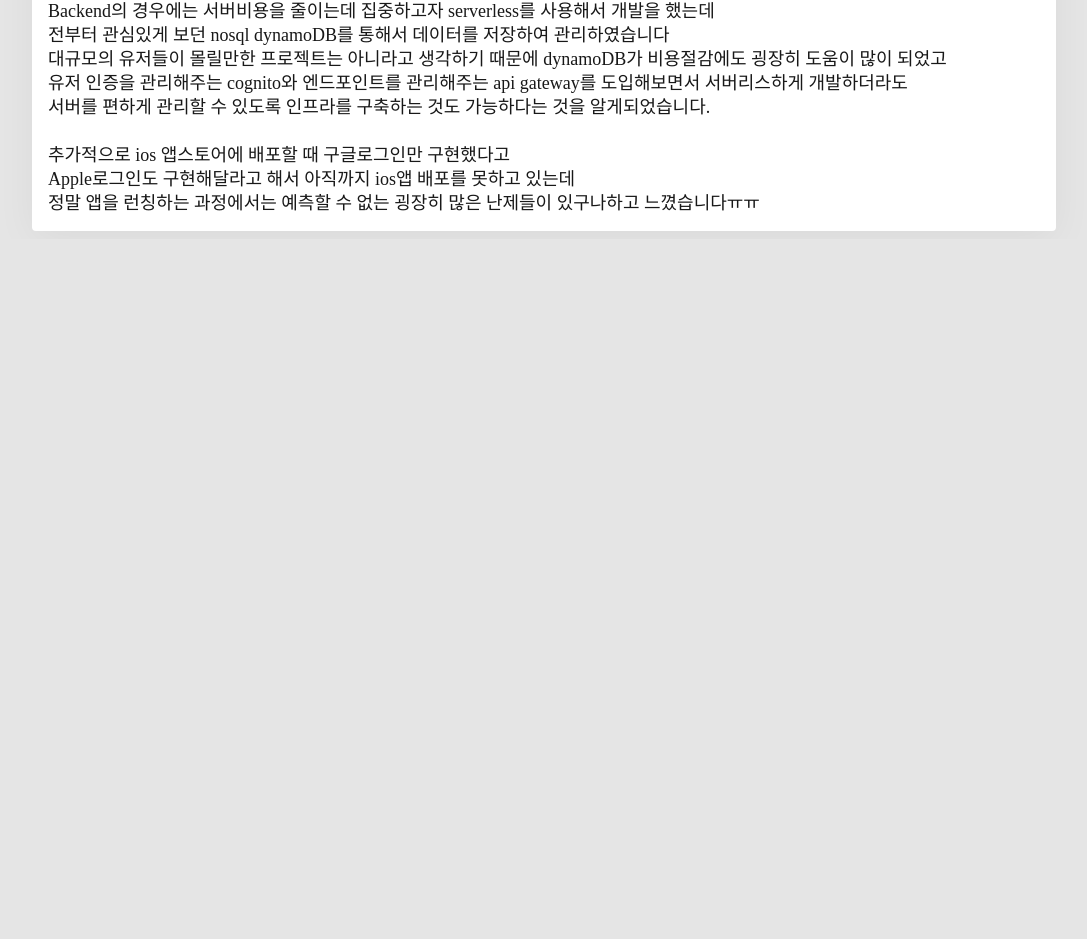
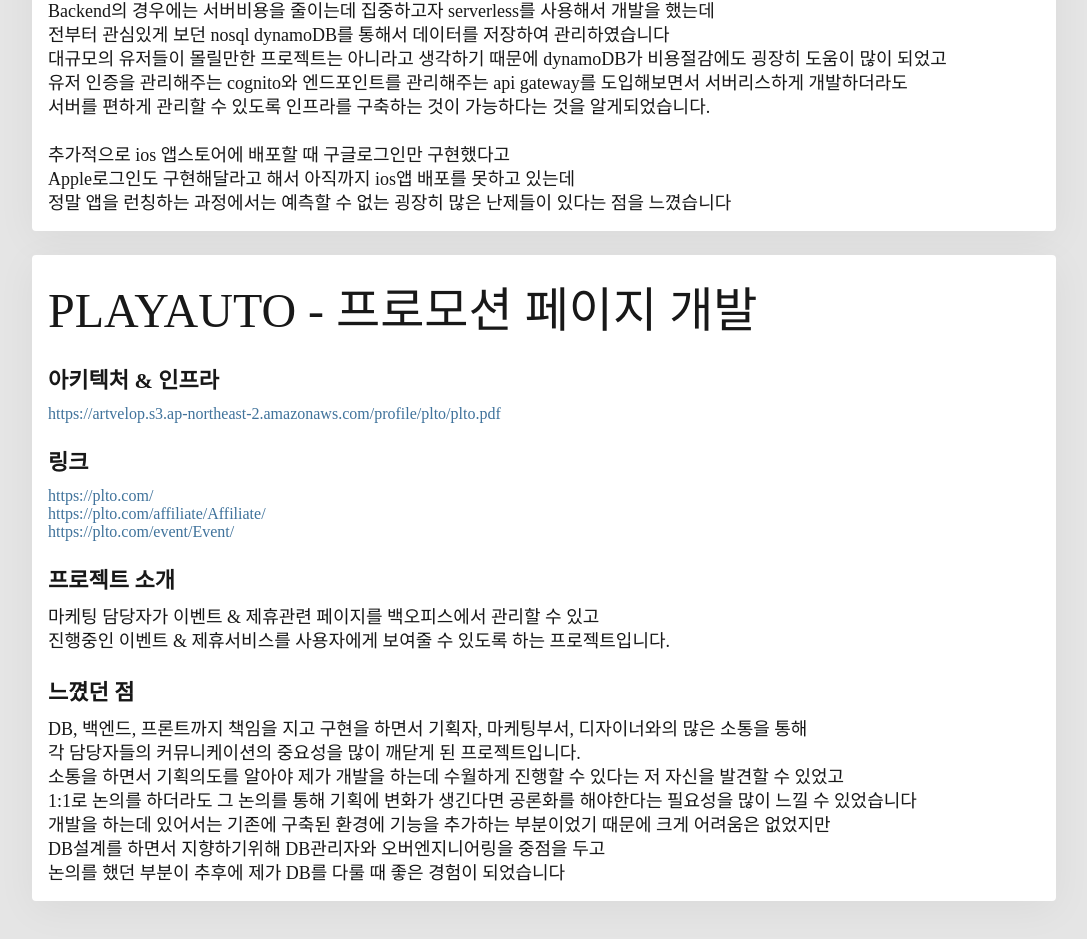
Before and after one commit to artvelop/portfolio, a React (Create React App) app: page / in a window 1280 px wide. Shown: the part 1491-2430 px from the top of the page, without its empty margins (96-1183 px from the left). Before the commit the page ends 1730 px from the top, so only its background shows below. Built offline with nearby package versions, Linux system fonts and the light colour scheme.

Commit message:
[ADD] 플토 프로젝트 추가

```diff
--- a/src/pages/intro/Intro.tsx
+++ b/src/pages/intro/Intro.tsx
@@ -2,6 +2,7 @@
 import { Container } from 'components/common';
 import { Profile } from './components';
 import { Project1 } from './components/Project1';
+import { Project2 } from './components/Project2';
 import styled from '@emotion/styled';
 
 const Intro = () => {
@@ -10,6 +11,9 @@
       <Profile />
       <Gap />
       <Project1 />
+      <Gap />
+      <Project2 />
+      <Footer />
     </Container>
   );
 };
@@ -18,4 +22,8 @@
   margin-top: 24px;
 `;
 
+const Footer = styled.div`
+  margin-top: 240px;
+`;
+
 export default Intro;
--- a/src/pages/intro/components/Project1/Project1.tsx
+++ b/src/pages/intro/components/Project1/Project1.tsx
@@ -116,7 +116,7 @@
           유저 인증을 관리해주는 cognito와 엔드포인트를 관리해주는 api gateway를
           도입해보면서 서버리스하게 개발하더라도
           <br />
-          서버를 편하게 관리할 수 있도록 인프라를 구축하는 것도 가능하다는 것을
+          서버를 편하게 관리할 수 있도록 인프라를 구축하는 것이 가능하다는 것을
           알게되었습니다.
           <br />
           <br />
@@ -127,7 +127,7 @@
           Apple로그인도 구현해달라고 해서 아직까지 ios앱 배포를 못하고 있는데
           <br />
           정말 앱을 런칭하는 과정에서는 예측할 수 없는 굉장히 많은 난제들이
-          있구나하고 느꼈습니다ㅠㅠ
+          있다는 점을 느꼈습니다
         </TyphoGraphy>
       </Content>
     </Wrapper>
--- /dev/null
+++ b/src/pages/intro/components/Project2/Project2.tsx
@@ -0,0 +1,114 @@
+import React from 'react';
+import { Wrapper, TyphoGraphy } from 'components/common';
+import { customColor } from 'constants/index';
+import styled from '@emotion/styled';
+
+export const Project2: React.FC = () => {
+  return (
+    <Wrapper>
+      <TyphoGraphy type="title" color={customColor.black}>
+        PLAYAUTO - 프로모션 페이지 개발
+      </TyphoGraphy>
+      <Content>
+        <TyphoGraphy
+          type="h2"
+          color={customColor.black}
+          fontHeight="48px"
+          fontWeight="800">
+          아키텍처 & 인프라
+        </TyphoGraphy>
+        <TyphoGraphy
+          color={customColor.hashtag}
+          pointer={true}
+          onClick={() =>
+            window.open(
+              'https://artvelop.s3.ap-northeast-2.amazonaws.com/profile/plto/plto.pdf',
+              '_blank',
+            )
+          }>
+          https://artvelop.s3.ap-northeast-2.amazonaws.com/profile/plto/plto.pdf
+        </TyphoGraphy>
+      </Content>
+      <Content>
+        <TyphoGraphy
+          type="h2"
+          color={customColor.black}
+          fontHeight="48px"
+          fontWeight="800">
+          링크
+        </TyphoGraphy>
+        <TyphoGraphy
+          color={customColor.hashtag}
+          pointer={true}
+          onClick={() => window.open('https://plto.com/', '_blank')}>
+          https://plto.com/
+        </TyphoGraphy>
+        <TyphoGraphy
+          color={customColor.hashtag}
+          pointer={true}
+          onClick={() =>
+            window.open('https://plto.com/affiliate/Affiliate/', '_blank')
+          }>
+          https://plto.com/affiliate/Affiliate/
+        </TyphoGraphy>
+        <TyphoGraphy
+          color={customColor.hashtag}
+          pointer={true}
+          onClick={() =>
+            window.open('https://plto.com/event/Event/', '_blank')
+          }>
+          https://plto.com/event/Event/
+        </TyphoGraphy>
+      </Content>
+      <Content>
+        <TyphoGraphy
+          type="h2"
+          color={customColor.black}
+          fontHeight="48px"
+          fontWeight="800">
+          프로젝트 소개
+        </TyphoGraphy>
+        <TyphoGraphy type="h4" color={customColor.black} fontHeight="24px">
+          마케팅 담당자가 이벤트 & 제휴관련 페이지를 백오피스에서 관리할 수 있고
+          <br />
+          진행중인 이벤트 & 제휴서비스를 사용자에게 보여줄 수 있도록 하는
+          프로젝트입니다.
+          <br />
+        </TyphoGraphy>
+      </Content>
+
+      <Content>
+        <TyphoGraphy
+          type="h2"
+          color={customColor.black}
+          fontHeight="48px"
+          fontWeight="800">
+          느꼈던 점
+        </TyphoGraphy>
+        <TyphoGraphy type="h4" color={customColor.black} fontHeight="24px">
+          DB, 백엔드, 프론트까지 책임을 지고 구현을 하면서 기획자, 마케팅부서,
+          디자이너와의 많은 소통을 통해
+          <br />
+          각 담당자들의 커뮤니케이션의 중요성을 많이 깨닫게 된 프로젝트입니다.
+          <br />
+          소통을 하면서 기획의도를 알아야 제가 개발을 하는데 수월하게 진행할 수
+          있다는 저 자신을 발견할 수 있었고
+          <br />
+          1:1로 논의를 하더라도 그 논의를 통해 기획에 변화가 생긴다면 공론화를
+          해야한다는 필요성을 많이 느낄 수 있었습니다
+          <br />
+          개발을 하는데 있어서는 기존에 구축된 환경에 기능을 추가하는 부분이었기
+          때문에 크게 어려움은 없었지만
+          <br />
+          DB설계를 하면서 지향하기위해 DB관리자와 오버엔지니어링을 중점을 두고
+          <br />
+          논의를 했던 부분이 추후에 제가 DB를 다룰 때 좋은 경험이 되었습니다
+        </TyphoGraphy>
+      </Content>
+    </Wrapper>
+  );
+};
+
+const Content = styled.div`
+  margin-top: 16px;
+`;
--- /dev/null
+++ b/src/pages/intro/components/Project2/index.ts
@@ -0,0 +1 @@
+export { Project2 } from './Project2';
```
Also changed, not shown: 1 other file (tests, documents, lock files or other folders).
